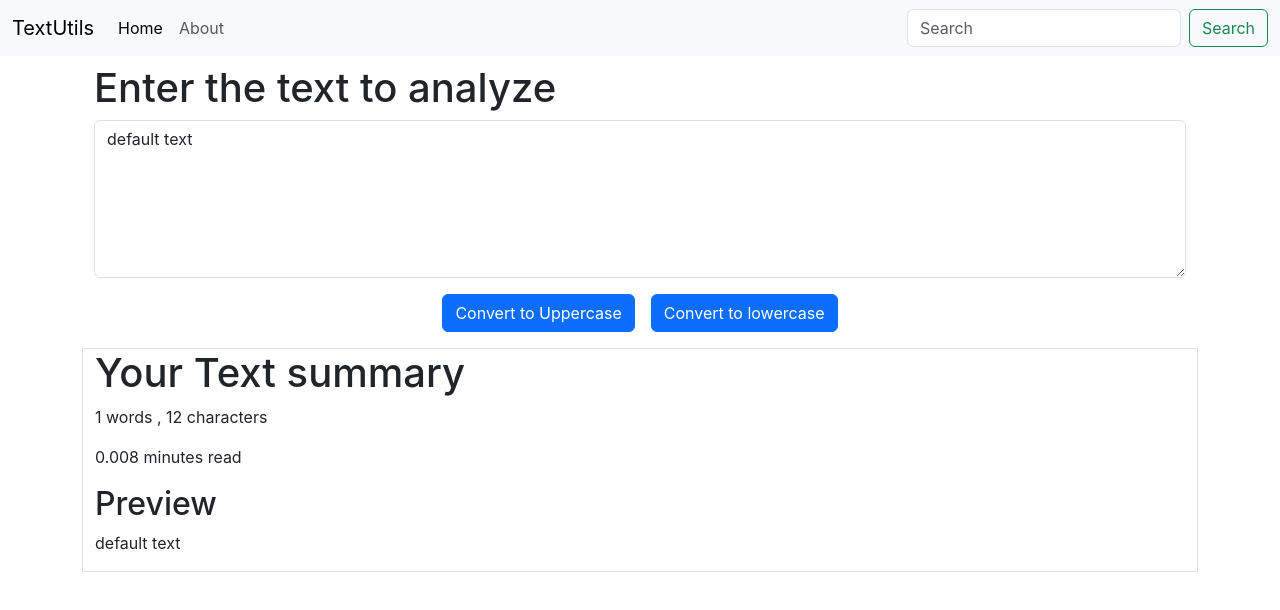
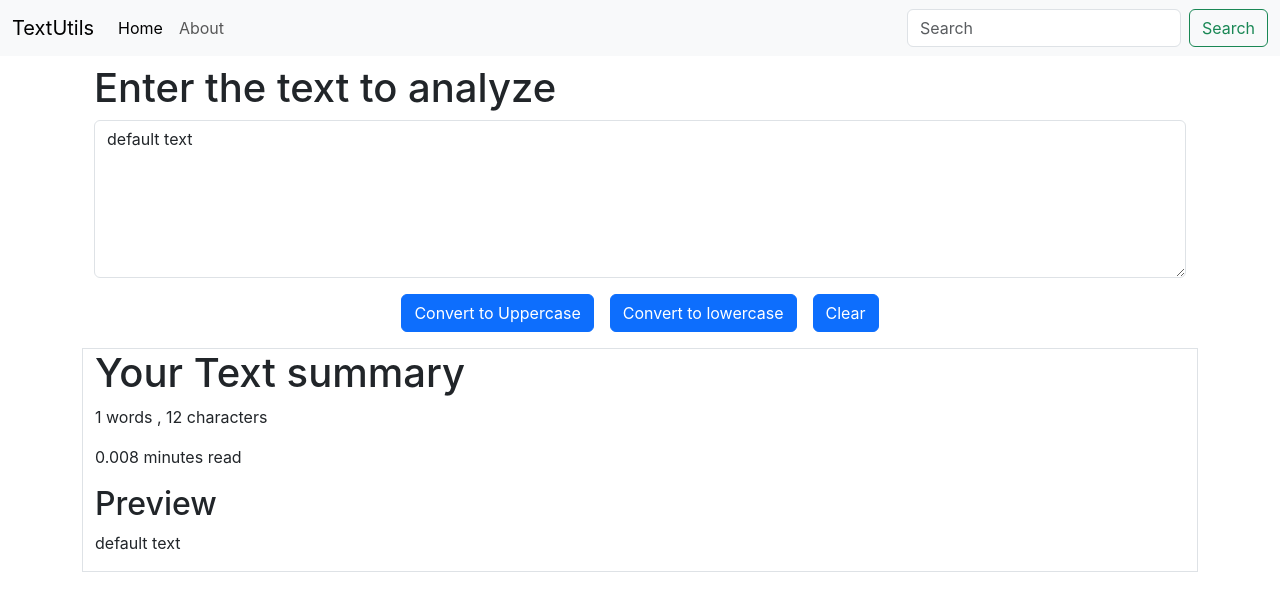
Before and after one commit to yaman1234/ReactJs, a React (Create React App) app: page / in a window 1280 px wide. Shown: the top 610 px of the page. Built offline with nearby package versions, Linux system fonts and the light colour scheme.

Commit message:
added clear function

```diff
--- a/src/components/TextForm.js
+++ b/src/components/TextForm.js
@@ -16,6 +16,11 @@ export default function TextForm(props) {
         setText("you have clicked the handleLowerClick" + text)
         let newText = text.toLowerCase();
         setText(newText);
+    }
+
+    const handleClearClick = () => {
+        console.log("handleClearClick was clicked");
+        setText("");
     }
 
     const handleOnChange = (event) => {
@@ -38,12 +43,14 @@ export default function TextForm(props) {
 
             <button type="button" onClick={handleUpClick} className="btn btn-primary mx-2">Convert to Uppercase</button>
             <button type="button" onClick={handleLowerClick} className="btn btn-primary mx-2">Convert to lowercase</button>
+            <button type="button" onClick={handleClearClick} className="btn btn-primary mx-2">Clear</button>
         </div>
 
         <div className="container my-3 border ">
         <h1 className="text-start">Your Text summary</h1>
         <p className="text-start">{text.split(" ").length -1} words , {text.length} characters</p>
         <p className="text-start">{0.008*(text.split(" ").length - 1)} minutes read</p>
+
 
         <h2 className="text-start">Preview</h2>
         <p className="text-start">{text}</p>
```
